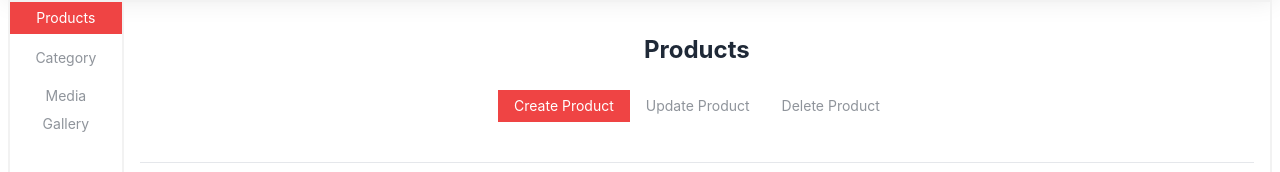
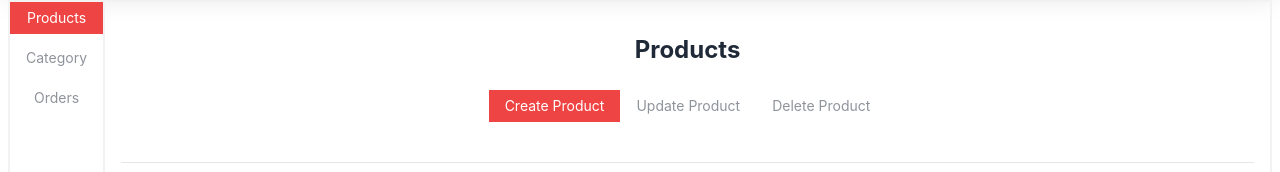
Before and after one commit to zioan/next-food-order, a Next.js app: page /admin in a window 1280 px wide. Shown: the part 112-284 px from the top of the page. Built offline with nearby package versions, Linux system fonts and the light colour scheme; no server answers; the database is empty; sample sign-in values are in the browser's storage.

Commit message:
admin orders component init

```diff
--- /dev/null
+++ b/components/admin/orders/Orders.js
@@ -0,0 +1,24 @@
+import { useContext, useState, useEffect } from 'react';
+import axios from 'axios';
+
+function Orders() {
+  const [allOrders, setAllOrders] = useState([]);
+
+  async function getAllOrders() {
+    const orders = await axios.get(`/api/orders`);
+    setAllOrders(orders.data.orders);
+    console.log(orders.data.orders);
+  }
+
+  useEffect(() => {
+    getAllOrders();
+  }, []);
+
+  return (
+    <>
+      <h2>Order</h2>
+    </>
+  );
+}
+
+export default Orders;
--- a/components/admin/ui/TabDashboard.js
+++ b/components/admin/ui/TabDashboard.js
@@ -1,6 +1,7 @@
 import { useState } from 'react';
 import Product from '../product/Product';
 import Category from '../category/Category';
+import Orders from '../orders/Orders';
 
 function TabDashboard() {
   const [activeTab, setActiveTab] = useState('tab1');
@@ -26,13 +27,14 @@ function TabDashboard() {
               onClick={() => setActiveTab('tab3')}
               className={activeTab === 'tab3' ? 'tab active-tab' : 'tab'}
             >
-              Media Gallery
+              Orders
             </li>
           </ul>
         </div>
         <div className='p-4 w-full'>
           {activeTab === 'tab1' && <Product />}
           {activeTab === 'tab2' && <Category />}
+          {activeTab === 'tab3' && <Orders />}
         </div>
       </div>
     </>
```
